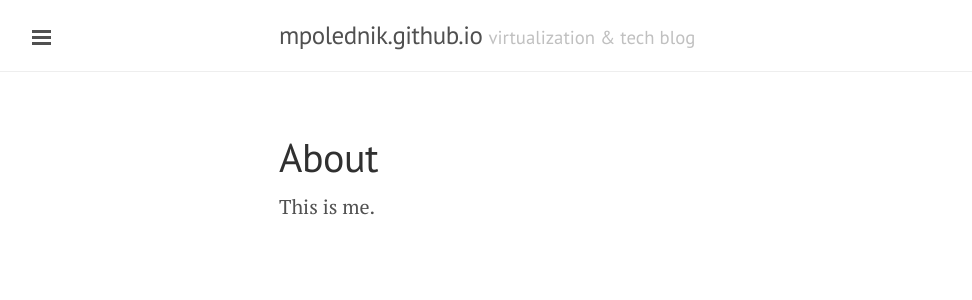
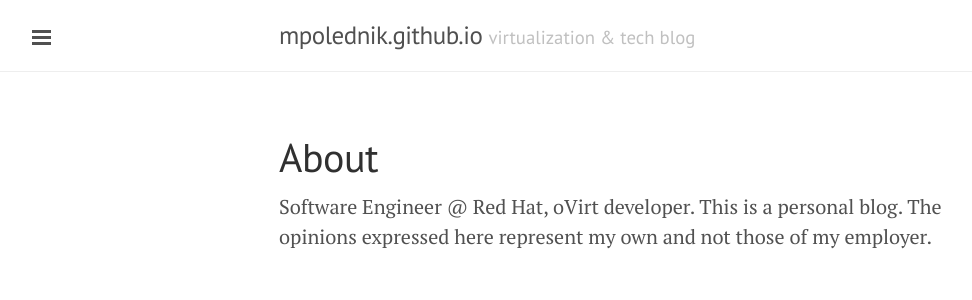
Before and after one commit to mpolednik/mpolednik.github.io, a Jekyll site: the page built from about.md, in a window 1280 px wide. Shown: the top 300 px of the page, without its empty margins (1-973 px from the left). Built offline with Jekyll 4.4.1, drawn with Linux system fonts in a browser that asks for light colours.

Commit message:
"About me" update w/ disclaimer

```diff
--- a/about.md
+++ b/about.md
@@ -3,4 +3,4 @@ layout: page
 title: About
 ---
 
-This is me.
+Software Engineer @ Red Hat, oVirt developer. This is a personal blog. The opinions expressed here represent my own and not those of my employer.
```
